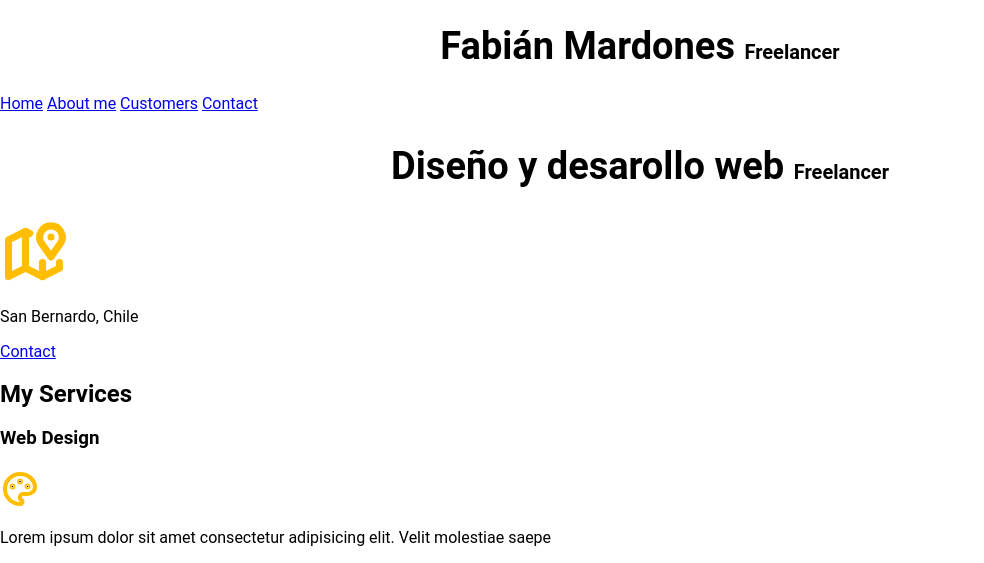
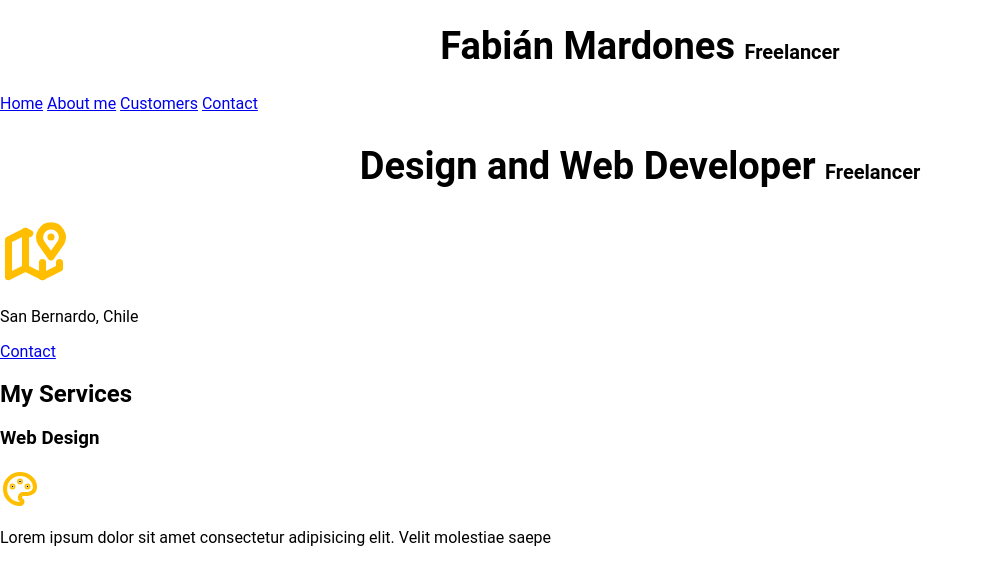
Before and after one commit to FabianMardones/Projects, a plain HTML site: page FirstProyect-Freelancer-HTMS&CSS/freelancer_inicio/root/index.html in a window 1280 px wide. Shown: the top 563 px of the page, without its empty margins (0-984 px from the left). Drawn offline with Linux system fonts and the light colour scheme.

Commit message:
New Update

```diff
--- a/FirstProyect-Freelancer-HTMS&CSS/freelancer_inicio/root/index.html
+++ b/FirstProyect-Freelancer-HTMS&CSS/freelancer_inicio/root/index.html
@@ -23,7 +23,7 @@
     </nav>
 
     <section>
-        <h2 class="title">Diseño y desarollo web <span>Freelancer</span></h2>
+        <h2 class="title">Design and Web Developer <span>Freelancer</span></h2>
         <svg xmlns="http://www.w3.org/2000/svg" class="icon icon-tabler icon-tabler-map-2" width="68" height="68" viewBox="0 0 24 24" stroke-width="2.5" stroke="#ffbf00" fill="none" stroke-linecap="round" stroke-linejoin="round">
             <path stroke="none" d="M0 0h24v24H0z" fill="none"/>
             <line x1="18" y1="6" x2="18" y2="6.01" />
```
